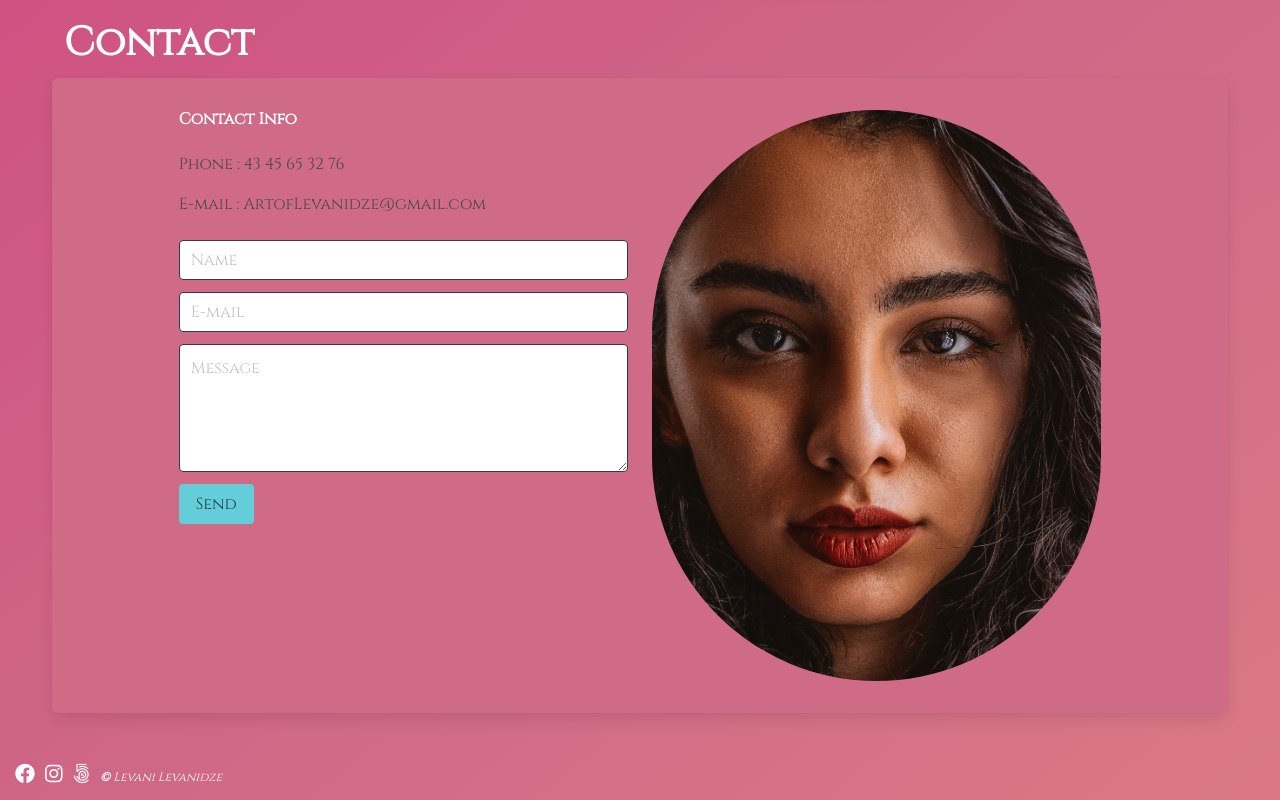
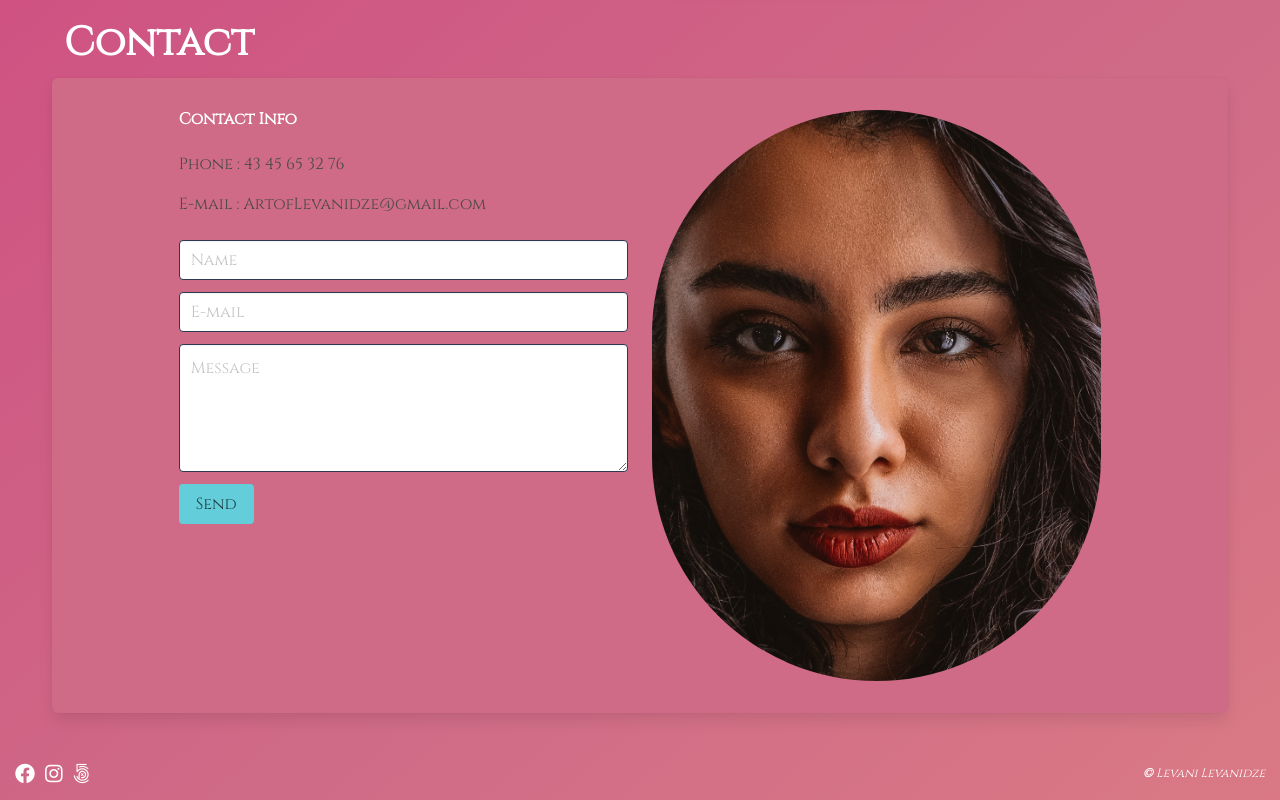
Before and after one commit to GraineFutee/artoflevani, a Next.js app: page /contact in a window 1280 px wide. Shown: the part 1117-1917 px from the top of the page. Built offline with nearby package versions, Linux system fonts and the light colour scheme.

Commit message:
add copyright

```diff
--- a/components/Footer.jsx
+++ b/components/Footer.jsx
@@ -27,7 +27,10 @@ export default function Album(props) {
       >
         <i style={{ margin: "5px" }} className="fab fa-500px"></i>
       </a>
-      <i className="has-text-white is-size-7" style={{ margin: "5px" }}>
+      <i
+        className="has-text-white is-size-7 is-pulled-right"
+        style={{ margin: "5px" }}
+      >
         <b>&copy;</b> Levani Levanidze
       </i>
     </div>
--- a/pages/index.js
+++ b/pages/index.js
@@ -28,7 +28,6 @@ export default function Home(props) {
 
   useEffect(() => {
     const interval = setInterval(() => {
-      console.log("background changed");
       if (background > listBackgrounds.length - 2) setBackground(0);
       else setBackground(background + 1);
     }, 5000);
```
